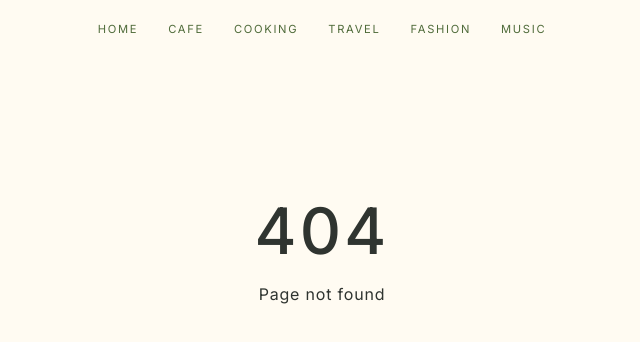
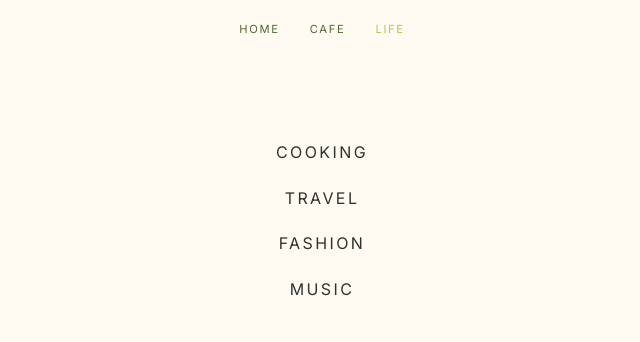
Before and after one commit to swang2798/athe, a React (Create React App) app: page /life in a window 1280 px wide. Before the commit this address had no page. Shown: the top 342 px of the page, without its empty margins (318-958 px from the left). Built offline with nearby package versions, Linux system fonts and the light colour scheme.

Commit message:
feat: consolidate cooking/travel/fashion/music into /life hub

```diff
--- a/src/App.tsx
+++ b/src/App.tsx
@@ -4,6 +4,7 @@ import TopNav from "./components/TopNav";
 import HomePage from "./pages/HomePage";
 import SoftOpenPage from "./pages/SoftOpenPage";
 import CafePage from "./pages/CafePage";
+import LifePage from "./pages/LifePage";
 import CookingPage from "./pages/CookingPage";
 import TravelPage from "./pages/TravelPage";
 import FashionPage from "./pages/FashionPage";
@@ -22,12 +23,13 @@ function App() {
           <Routes>
             <Route path="/" element={new Date() < new Date("2026-07-13") ? <SoftOpenPage /> : <HomePage />} />
             <Route path="/cafe" element={<CafePage />} />
-            <Route path="/cooking" element={<CookingPage />} />
-            <Route path="/cooking/:id" element={<DishPage />} />
-            <Route path="/travel" element={<TravelPage />} />
-            <Route path="/travel/:id" element={<TripPage />} />
-            <Route path="/fashion" element={<FashionPage />} />
-            <Route path="/music" element={<MusicPage />} />
+            <Route path="/life" element={<LifePage />} />
+            <Route path="/life/cooking" element={<CookingPage />} />
+            <Route path="/life/cooking/:id" element={<DishPage />} />
+            <Route path="/life/travel" element={<TravelPage />} />
+            <Route path="/life/travel/:id" element={<TripPage />} />
+            <Route path="/life/fashion" element={<FashionPage />} />
+            <Route path="/life/music" element={<MusicPage />} />
             <Route path="*" element={<NotFoundPage />} />
           </Routes>
         </main>
--- a/src/components/TopNav.tsx
+++ b/src/components/TopNav.tsx
@@ -15,16 +15,7 @@ const TopNav: React.FC = () => {
           <NavLink to="/cafe">Cafe</NavLink>
         </li>
         <li>
-          <NavLink to="/cooking">Cooking</NavLink>
-        </li>
-        <li>
-          <NavLink to="/travel">Travel</NavLink>
-        </li>
-        <li>
-          <NavLink to="/fashion">Fashion</NavLink>
-        </li>
-        <li>
-          <NavLink to="/music">Music</NavLink>
+          <NavLink to="/life">Life</NavLink>
         </li>
       </ul>
       <button className={styles.toggle} onClick={() => setOpen(!open)}>
@@ -46,23 +37,8 @@ const TopNav: React.FC = () => {
                 </NavLink>
               </li>
               <li>
-                <NavLink to="/cooking" onClick={() => setOpen(false)}>
-                  Cooking
-                </NavLink>
-              </li>
-              <li>
-                <NavLink to="/travel" onClick={() => setOpen(false)}>
-                  Travel
-                </NavLink>
-              </li>
-              <li>
-                <NavLink to="/fashion" onClick={() => setOpen(false)}>
-                  Fashion
-                </NavLink>
-              </li>
-              <li>
-                <NavLink to="/music" onClick={() => setOpen(false)}>
-                  Music
+                <NavLink to="/life" onClick={() => setOpen(false)}>
+                  Life
                 </NavLink>
               </li>
             </ul>
--- a/src/pages/CookingPage.tsx
+++ b/src/pages/CookingPage.tsx
@@ -30,7 +30,7 @@ const CookingPage: React.FC = () => {
         {filtered.map((dish) => (
           <Link
             key={dish.id}
-            to={`/cooking/${dish.id}`}
+            to={`/life/cooking/${dish.id}`}
             className={styles.card}
           >
             <div className={styles.thumb}>
--- /dev/null
+++ b/src/pages/LifePage.tsx
@@ -0,0 +1,24 @@
+import React from "react";
+import { Link } from "react-router-dom";
+import styles from "./styles/LifePage.module.css";
+
+const categories = [
+  { id: "cooking", name: "Cooking" },
+  { id: "travel", name: "Travel" },
+  { id: "fashion", name: "Fashion" },
+  { id: "music", name: "Music" },
+];
+
+const LifePage: React.FC = () => (
+  <ul className={styles.list}>
+    {categories.map((cat) => (
+      <li key={cat.id}>
+        <Link to={`/life/${cat.id}`} className={styles.link}>
+          {cat.name}
+        </Link>
+      </li>
+    ))}
+  </ul>
+);
+
+export default LifePage;
--- a/src/pages/TravelPage.tsx
+++ b/src/pages/TravelPage.tsx
@@ -6,7 +6,7 @@ import styles from "./styles/CookingPage.module.css";
 const TravelPage: React.FC = () => (
   <div className={styles.grid}>
     {trips.map((trip) => (
-      <Link key={trip.id} to={`/travel/${trip.id}`} className={styles.card}>
+      <Link key={trip.id} to={`/life/travel/${trip.id}`} className={styles.card}>
         <div className={styles.thumb}>
           <img src={trip.src} alt={trip.name} />
         </div>
--- /dev/null
+++ b/src/pages/styles/LifePage.module.css
@@ -0,0 +1,20 @@
+.list {
+  list-style: none;
+  display: flex;
+  flex-direction: column;
+  align-items: center;
+  gap: 20px;
+  margin-top: 60px;
+}
+
+.link {
+  text-decoration: none;
+  color: var(--ink-primary);
+  font-size: 1rem;
+  text-transform: uppercase;
+  letter-spacing: 0.15em;
+}
+
+.link:hover {
+  color: var(--plant-200);
+}
```
